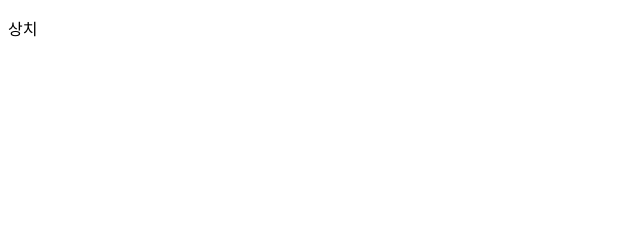
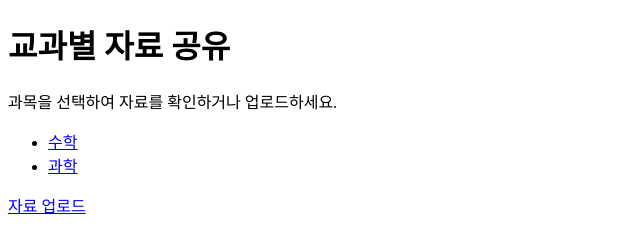
Before and after one commit to k5m-1/k5m-1.github.io, a plain HTML site: page index.html in a window 1280 px wide. Shown: the whole page, without its empty margins (0-640 px from the left). Drawn offline with Linux system fonts and the light colour scheme.

Commit message:
Update index.html

```diff
--- a/index.html
+++ b/index.html
@@ -1,12 +1,21 @@
+
+
+
 <!DOCTYPE html>
-<html lang="en">
+<html lang="ko">
 <head>
-	<meta charset="UTF-8">
-	<meta http-equiv="X-UA-Compatible" content="IE=edge">
-	<meta name="viewport" content="width=device-width, initial-scale=1.0">
-	<title>Portfolio</title>
+    <meta charset="UTF-8">
+    <meta name="viewport" content="width=device-width, initial-scale=1.0">
+    <title>교과별 자료 공유</title>
 </head>
 <body>
-  <p>상치</p>
+    <h1>교과별 자료 공유</h1>
+    <p>과목을 선택하여 자료를 확인하거나 업로드하세요.</p>
+    <ul>
+        <li><a href="math.html">수학</a></li>
+        <li><a href="science.html">과학</a></li>
+        <!-- 다른 과목 링크 추가 -->
+    </ul>
+    <a href="upload.html">자료 업로드</a>
 </body>
 </html>
```
